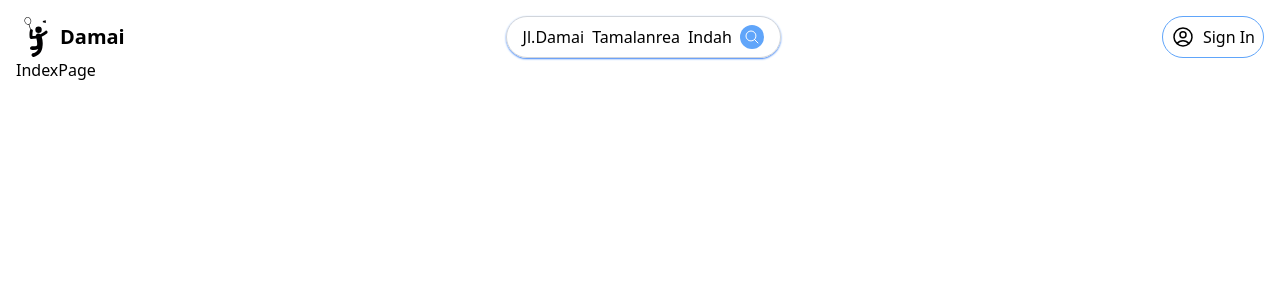
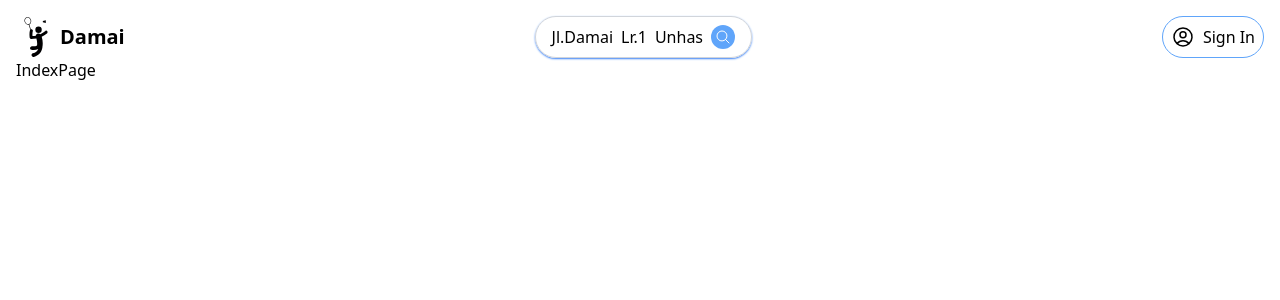
Before and after one commit to deril1709/booking-system, a React (Vite) app in the folder client/: page / in a window 1280 px wide. Shown: the top 300 px of the page. Built offline with nearby package versions, Linux system fonts and the light colour scheme; no server answers.

Commit message:
placesPage lagi

```diff
--- a/client/src/Header.jsx
+++ b/client/src/Header.jsx
@@ -16,8 +16,8 @@ function Header() {
                 </Link>
                 <div className='flex gap-2 border border-gray-300 rounded-full py-2 px-4 shadow-sm shadow-blue-500'>
                     <div>Jl.Damai</div>
-                    <div>Tamalanrea</div>
-                    <div>Indah</div>
+                    <div>Lr.1</div>
+                    <div>Unhas</div>
                     <button className='bg-blue-400 text-white rounded-full p-1'>
                         <svg xmlns="http://www.w3.org/2000/svg" fill="none" viewBox="0 0 24 24" strokeWidth={1.5} stroke="currentColor" className="w-4 h-4">
                             <path strokeLinecap="round" strokeLinejoin="round" d="M21 21l-5.197-5.197m0 0A7.5 7.5 0 105.196 5.196a7.5 7.5 0 0010.607 10.607z" />
--- a/client/src/pages/PlacesPages.jsx
+++ b/client/src/pages/PlacesPages.jsx
@@ -51,6 +51,9 @@ function PlacesPages() {
                                 <input type="text" />
                             </div>
                         </div>
+                        <div>
+                            <button type='login' className='login my-4'>Save</button>
+                        </div>
                     </form>
                 </div>
             )}
```
